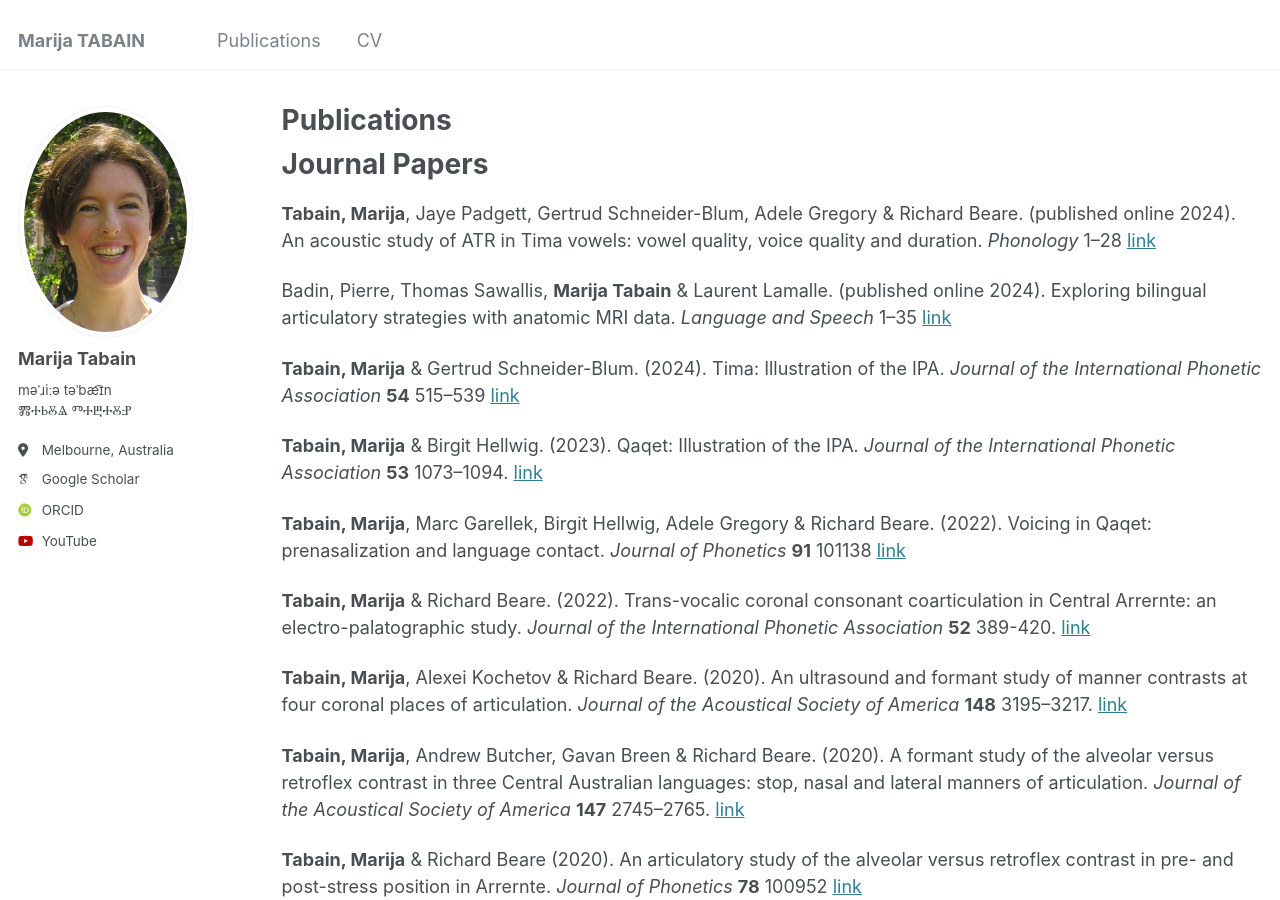
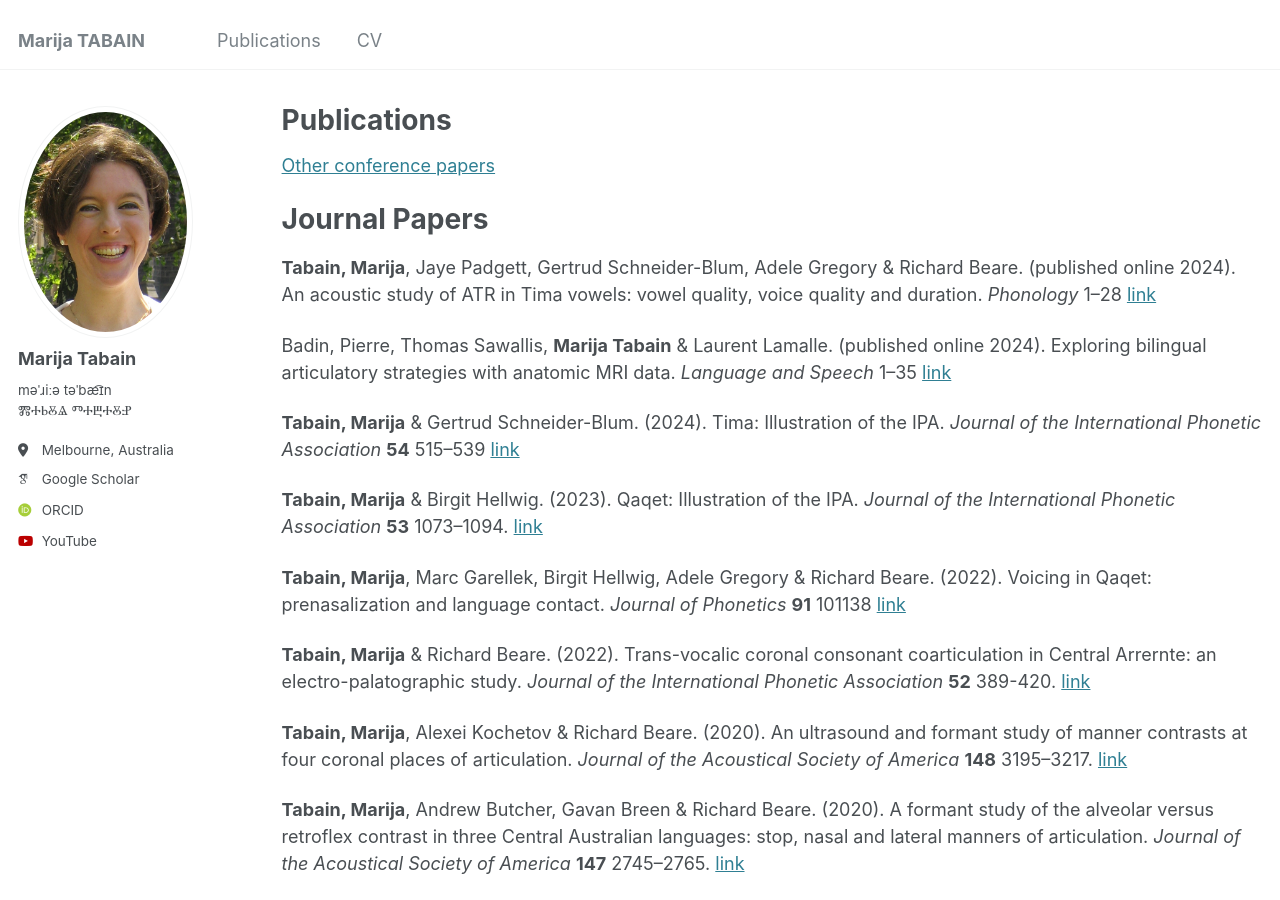
Before and after one commit to marijatabain/marijatabain.github.io, a Jekyll site: the page built from _pages/publications_mt.md, in a window 1280 px wide and 900 px high. Built offline with Jekyll 4.4.1, drawn with Linux system fonts in a browser that asks for light colours; some web fonts are replaced.

Commit message:
Update publications_mt.md
testing links

```diff
--- a/_pages/publications_mt.md
+++ b/_pages/publications_mt.md
@@ -5,6 +5,7 @@ permalink: /publications_mt/
 author_profile: true
 ---
 
+[Other conference papers](#other-conference-papers)
 
 # Journal Papers
 
```
